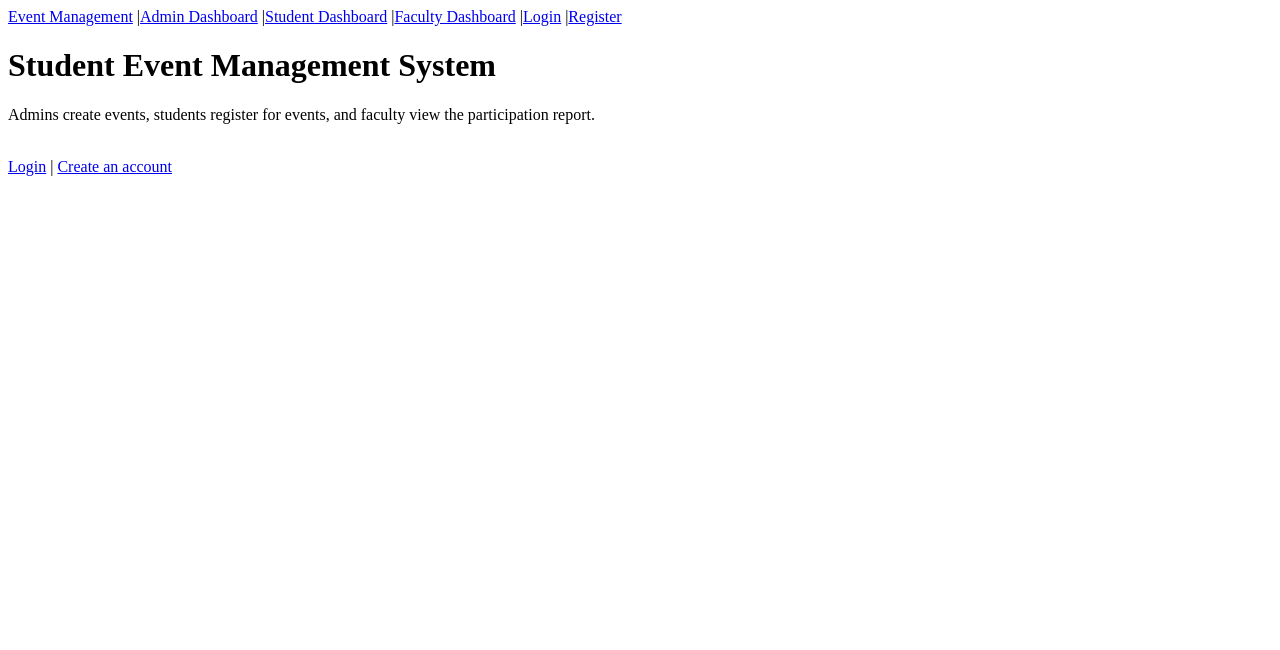
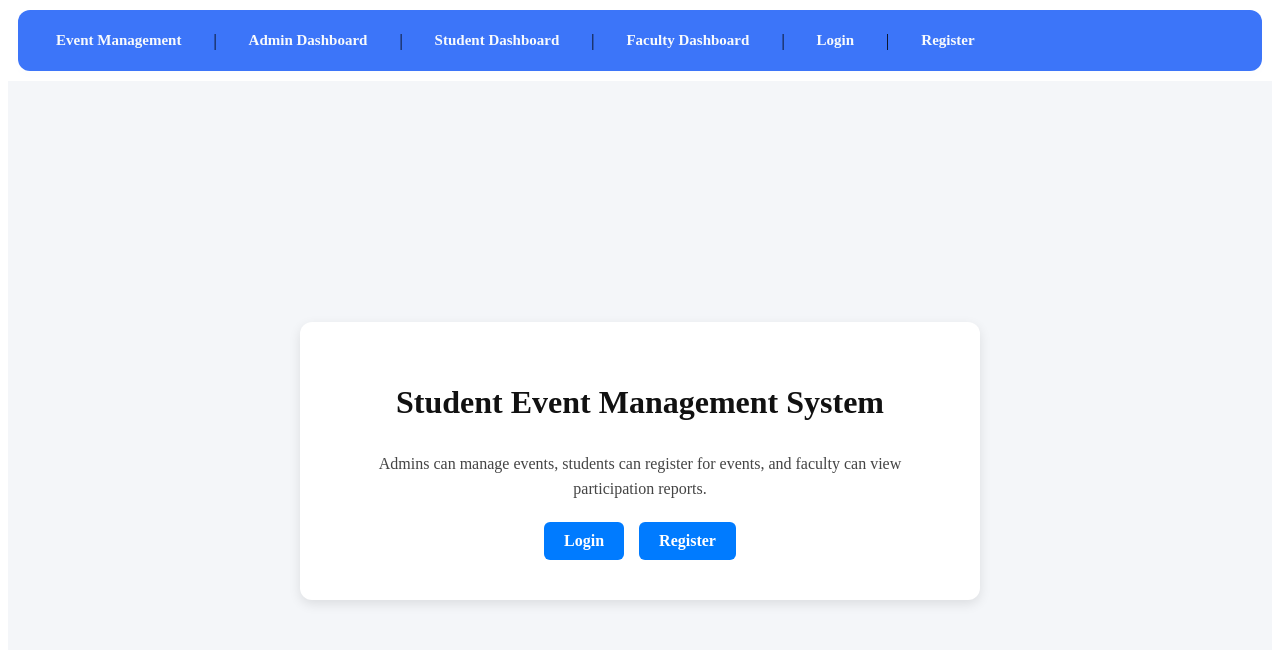
Before and after one commit to Tejavalli-rayudu/Event-Management, a React (Vite) app in the folder frontend/: page / in a window 1280 px wide. Shown: the top 650 px of the page. Built offline with nearby package versions, Linux system fonts and the light colour scheme.

Commit message:
Completed Student Event Management System upto Admin Dashboard

```diff
--- /dev/null
+++ b/frontend/src/Components/Navbar.css
@@ -0,0 +1,30 @@
+.navbar {
+  background-color: #3c75f9;
+  padding: 14px 24px;
+  display: flex;
+  align-items: center;
+  gap: 18px;
+  border-radius: 12px;
+  margin: 10px;
+  box-shadow: 0 4px 10px #1565e604;
+}
+
+.navbar a,
+.navbar button {
+  color: #f8fafc;
+  text-decoration: none;
+  font-size: 15px;
+  font-weight: 600;
+  background: none;
+  border: none;
+  cursor: pointer;
+  padding: 8px 14px;
+  border-radius: 8px;
+  transition: all 0.3s ease;
+}
+
+.navbar a:hover,
+.navbar button:hover {
+  background-color: hsla(228, 73%, 47%, 0.782);
+  color: white;
+}
--- a/frontend/src/Components/Navbar.jsx
+++ b/frontend/src/Components/Navbar.jsx
@@ -1,5 +1,6 @@
 import { Link, useNavigate } from "react-router-dom";
 import { useAuth } from "../context/AuthContext";
+import "./Navbar.css";
 
 const Navbar = () => {
   const { logout, isAuthenticated } = useAuth();
@@ -11,7 +12,7 @@ const Navbar = () => {
   }
 
   return (
-    <div>
+    <div className="navbar">
       <Link to="/">Event Management</Link> |
       <Link to="/admin">Admin Dashboard</Link> |
       <Link to="/student">Student Dashboard</Link> |
--- a/frontend/src/Pages/Home.css
+++ b/frontend/src/Pages/Home.css
@@ -1,89 +1,47 @@
-/* Home Page */
-
 .home-container {
-  min-height: 100vh;
-  background: linear-gradient(135deg, #667eea, #764ba2);
-  color: white;
-  text-align: center;
-  padding-top: 80px;
+  display: flex;
+  justify-content: center;
+  align-items: center;
+  height: 90vh;
+  background-color: #f4f6f9;
+  padding: 20px;
 }
 
-/* Navbar links */
-.navbar {
-  background-color: #ffffff;
-  padding: 15px 30px;
-  display: flex;
-  justify-content: center;
-  gap: 25px;
-  box-shadow: 0 2px 10px rgba(0,0,0,0.1);
+.home-card {
+  width: 600px;
+  background: white;
+  padding: 40px;
+  border-radius: 12px;
+  box-shadow: 0 4px 12px rgba(0, 0, 0, 0.1);
+  text-align: center;
 }
 
-.navbar a {
-  text-decoration: none;
-  color: #333;
-  font-weight: 600;
-  font-size: 16px;
+.home-card h1 {
+  color: #111111;
+  margin-bottom: 30px;
 }
 
-.navbar a:hover {
-  color: #667eea;
-}
-
-
-/* Main heading */
-.home-container h1 {
-  font-size: 45px;
+.home-card p {
+  color: #444;
+  line-height: 1.6;
   margin-bottom: 20px;
 }
 
-
-/* Description */
-.home-container p {
-  font-size: 20px;
-  width: 70%;
-  margin: auto;
-  line-height: 1.6;
-}
-
-
-/* Buttons */
 .home-buttons {
-  margin-top: 40px;
+  display: flex;
+  justify-content: center;
+  gap: 15px;
 }
 
 .home-buttons a {
+  padding: 10px 20px;
+  background-color: #007bff;
+  color: white;
   text-decoration: none;
-  background-color: white;
-  color: #667eea;
-  padding: 12px 30px;
-  margin: 10px;
-  border-radius: 25px;
-  font-size: 18px;
+  border-radius: 6px;
   font-weight: bold;
-  transition: 0.3s;
 }
 
-
 .home-buttons a:hover {
-  background-color: #333;
-  color: white;
+  background-color: #0056b3;
 }
-
-
-/* Responsive */
-@media(max-width:768px){
-
-  .navbar {
-    flex-direction: column;
-    gap: 15px;
-  }
-
-  .home-container h1 {
-    font-size: 32px;
-  }
-
-  .home-container p {
-    width: 90%;
-    font-size: 16px;
-  }
-}
--- a/frontend/src/Pages/Home.jsx
+++ b/frontend/src/Pages/Home.jsx
@@ -4,31 +4,29 @@ import { useAuth } from "../context/AuthContext";
 import "./Home.css";
 
 const Home = () => {
-
   const { user, isAuthenticated } = useAuth();
 
   return (
-    <div>
-      <div>
+    <div className="home-container">
+      <div className="home-card">
         <h1>Student Event Management System</h1>
 
         {isAuthenticated ? (
           <p>
             Welcome back, <strong>{user.name}</strong> ({user.role}).
-            Use the navigation bar to go Dashboard
+            Use the navigation bar to go to your dashboard.
           </p>
         ) : (
           <>
             <p>
-              Admins create events, students register for events,
-              and faculty view the participation report.
+              Admins can manage events, students can register for
+              events, and faculty can view participation reports.
             </p>
 
-            <br />
-
-            <Link to="/login">Login</Link>
-            <span> | </span>
-            <Link to="/register">Create an account</Link>
+            <div className="home-buttons">
+              <Link to="/login">Login</Link>
+              <Link to="/register">Register</Link>
+            </div>
           </>
         )}
       </div>
```
Also changed, not shown: 1 other file (tests, documents, lock files or other folders).
